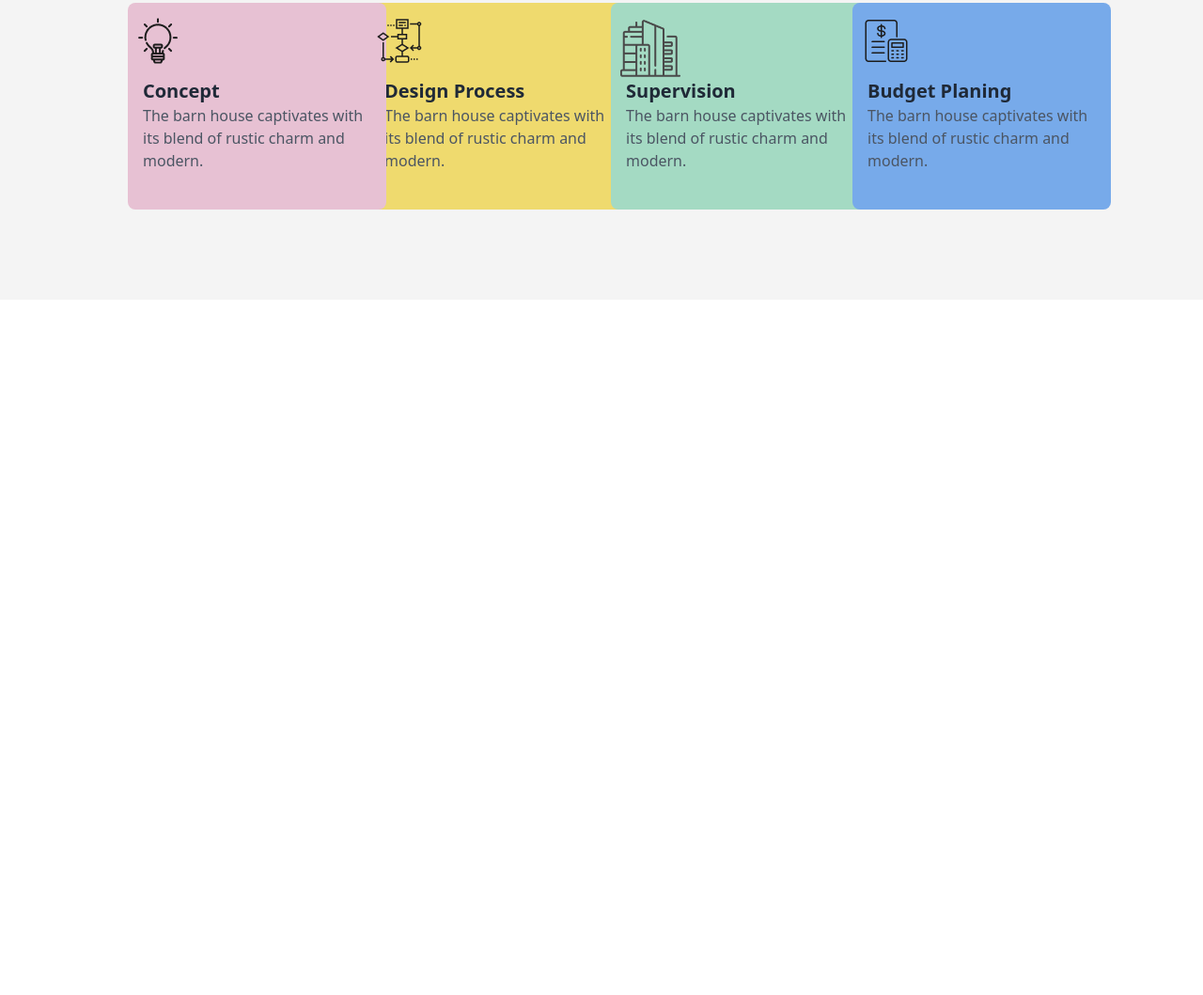
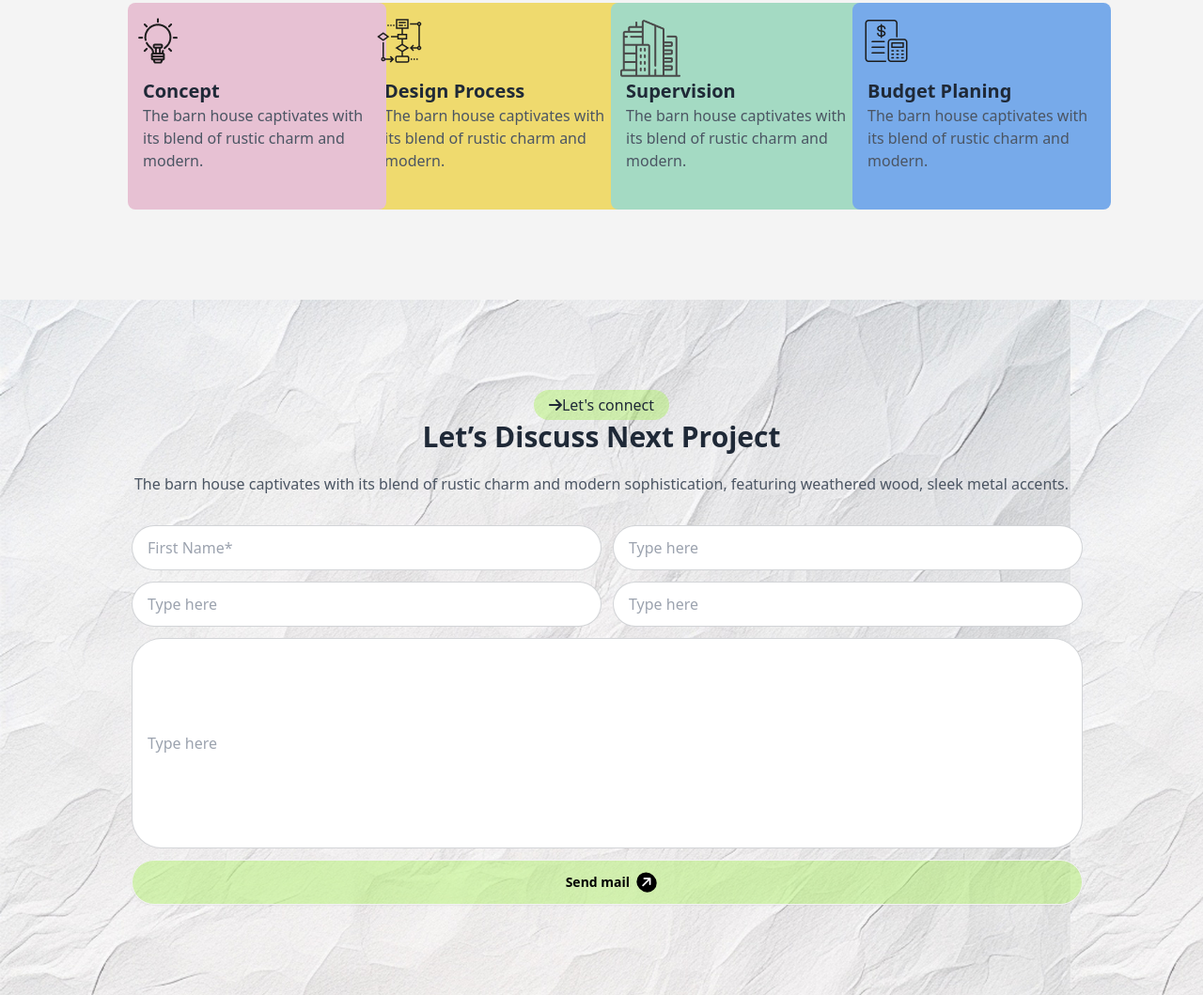
Before and after one commit to MHFAHAT/assainment-3, a plain HTML site: page index.html in a window 1280 px wide. Shown: the part 1715-2774 px from the top of the page at 94% size. Before the commit the page ends 2034 px from the top, so only its background shows below. Drawn offline with nearby package versions, Linux system fonts and the light colour scheme.

Commit message:
Connect section done

```diff
--- a/index.html
+++ b/index.html
@@ -24,18 +24,18 @@
                 'card-yellow': '#EFDA6E;',
                 'card-green': '#A4DAC3;',
                 'card-blue': '#77AAEA;',
-              }
-            }
-          }
+              },
+
+        backgroundImage: {
+          'hero-pattern': "url('./assets/bg.jpg')",
+             },
+            },
+          },
         }
       </script>
       <!-- font awsome -->
       <script src="https://kit.fontawesome.com/7d9fe45805.js" crossorigin="anonymous"></script>
-      <style>
-        .midddle{
-          text-align: center;
-        }
-      </style>
+
 </head>
 <body class="">
     <!-- header start -->
@@ -111,7 +111,7 @@
         </div>
        </section>
        <!-- work process -->
-        <section class="bg-new-c container mx-auto py-7 lg:py-24 lg:px-32">
+        <section class="bg-new-c container mx-auto py-7 lg:py-24 lg:px-32 ">
           <div class=" text-center "><button class=" bg-white py-1 px-4 rounded-full "> <i class="fa-solid fa-arrow-right "></i></i>How we works  </button></div>
           <div class="  mb-8">
             <h1 class="text-3xl  font-bold mb-5 text-center"> Our work process</h1>
@@ -164,6 +164,26 @@
             </div>
 
         </section>
+        <!-- Connect part -->
+         <section class="bg-hero-pattern pt-10 lg:pt-24 container mx-auto lg:px-32  pb-8 lg:pb-24 ">
+          <div class=" text-center "><button class=" bg-buy bg-opacity-45  py-1 px-4 rounded-full "> <i class="fa-solid fa-arrow-right "></i></i>Let's connect </button></div>
+          <div class="  mb-8">
+            <h1 class="text-3xl  font-bold mb-5 text-center"> Let’s Discuss Next Project</h1>
+            <p class="text-gray-600 text-center px-2 ">
+              The barn house captivates with its blend of rustic charm and modern sophistication, featuring weathered wood, sleek metal accents.
+            </p>
+          </div>
+          <div class="grid grid-cols-1 lg:grid-cols-4 gap-3 pl-3  ">
+            <input type="text" placeholder="First Name*" class="input input-bordered lg:col-span-2 rounded-full " />
+            <input type="text" placeholder="Type here" class="input input-bordered lg:col-span-2 rounded-full " />
+            <input type="text" placeholder="Type here" class="input input-bordered lg:col-span-2 rounded-full " />
+            <input type="text" placeholder="Type here" class="input input-bordered lg:col-span-2  rounded-full " />
+            <input type="text" placeholder="Type here" class="input input-bordered lg:col-span-4 h-56 rounded-[32px]" />
+            <a class="btn bg-buy bg-opacity-45 text-black rounded-full px-36 lg:py-2 lg:pl-5 lg:pr-3 lg:col-span-4 font-bold">Send mail<i class="fa-solid fa-arrow-right text-white bg-black rounded-full p-1 -rotate-45"></i></i></a>
+          </div>
+
+
+         </section>
 
     </main>
     <!-- footer start -->
--- a/tailwind.config.js
+++ b/tailwind.config.js
@@ -2,7 +2,8 @@
 module.exports = {
     content: ["./src/**/*.{html,js}"],
     theme: {
-      extend: {},
+      extend: {
+      },
     },
     plugins: [],
   }
```
